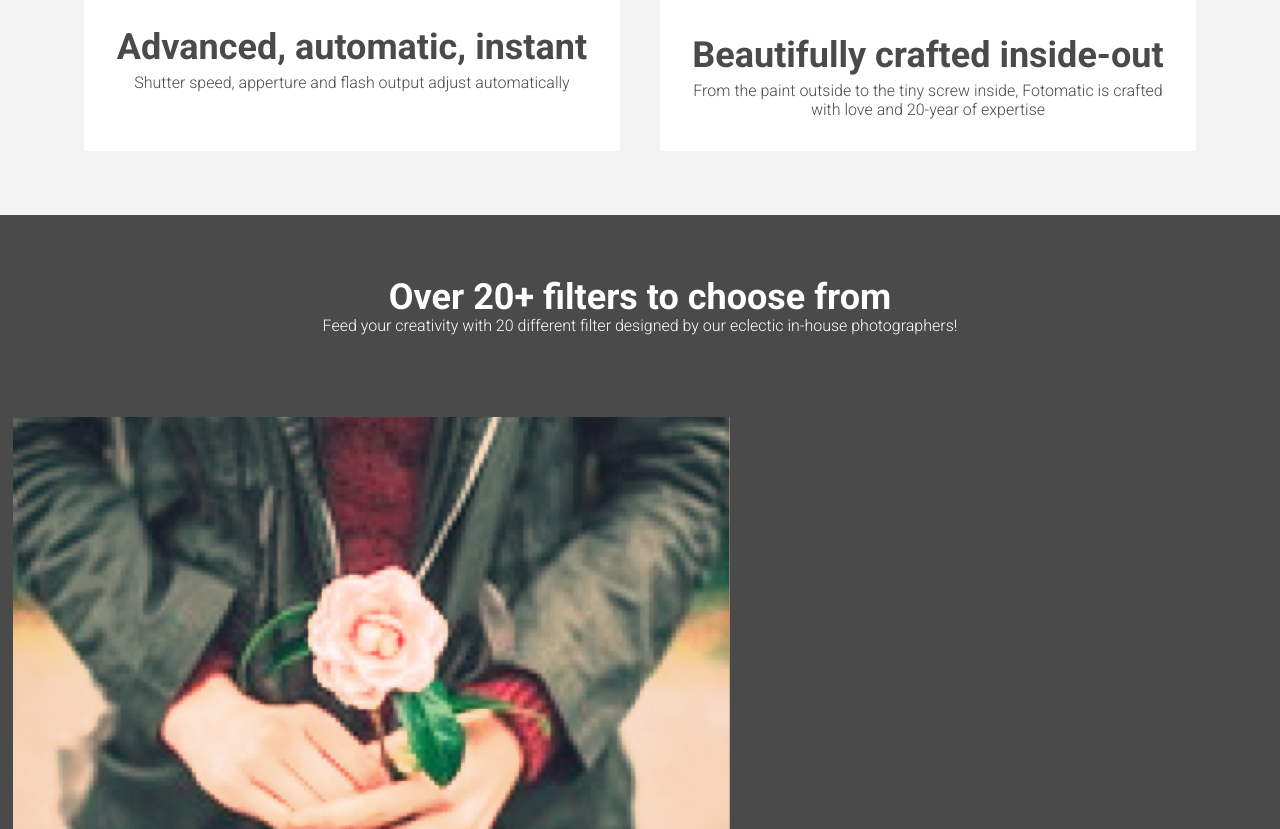
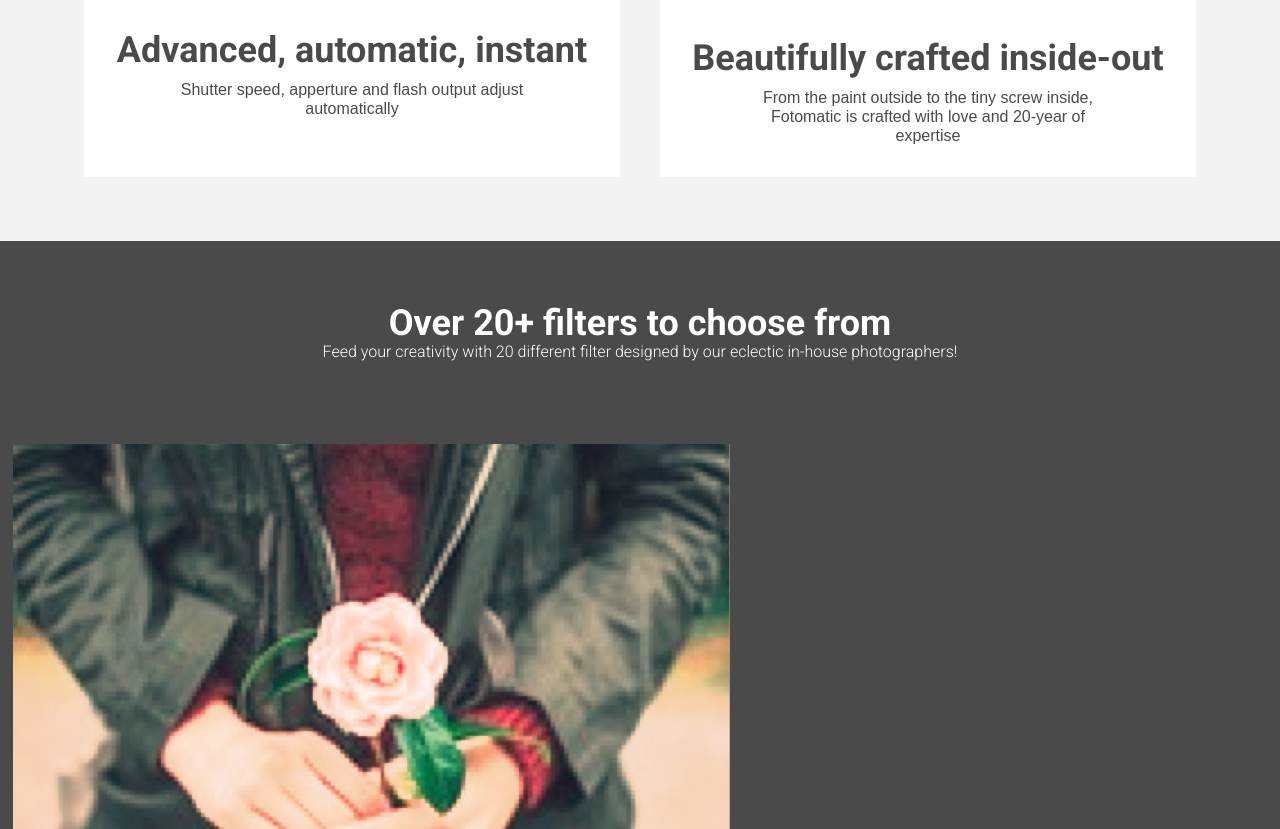
Before and after one commit to turtlesquared/F1C1, a plain HTML site: page index.html in a window 1280 px wide. Shown: the part 1231-2060 px from the top of the page. Drawn offline with Linux system fonts and the light colour scheme; a web font is replaced by a local one.

Commit message:
fixed the h2 and h3 in the features section.

```diff
--- a/resources/css/style.css
+++ b/resources/css/style.css
@@ -241,16 +241,20 @@ header .mobile {
 
 .feature h2 {
   padding-bottom: .5rem;
+  line-height: 1.2;
   font-size: 2.25rem;
   font-weight: bold;
   color: #4a4a4a;
 }
 
 .feature h3 {
+  font-family: "Roboto-Light", sans-serif;
   font-size: 1rem;
   line-height: 1.2;
   font-weight: 300;
   color: #4a4a4a;
+  width: 80%;
+  padding-left: 10%;
 }
 
 @media only screen and (max-width: 890px) {
```
Also changed, not shown: 2 other files.
